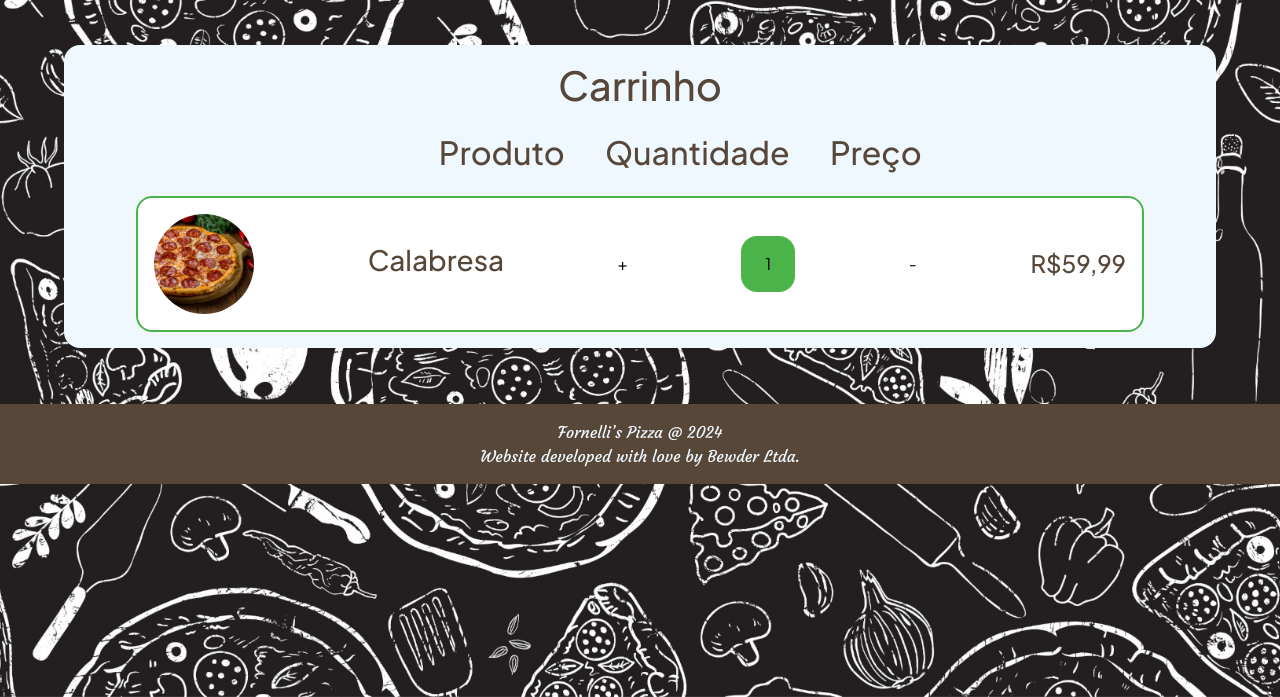
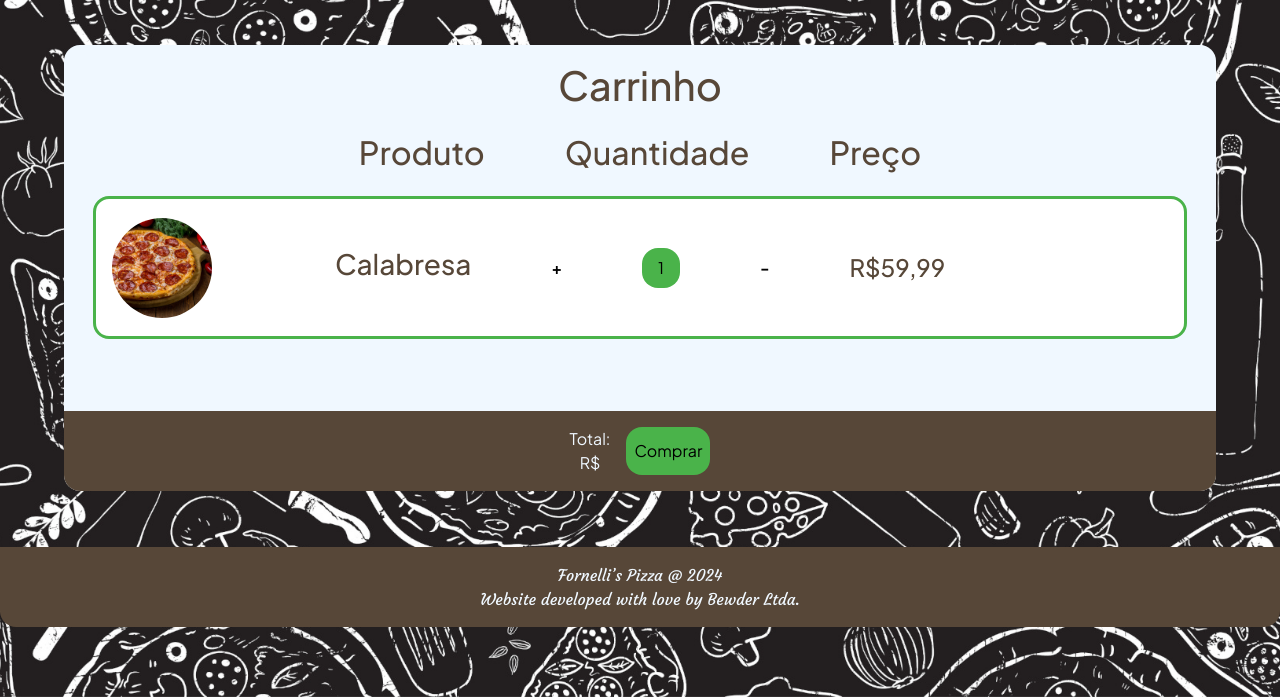
Before and after one commit to jol-tm/fornellis-pizza, a PHP site: page /checkout.php in a window 1280 px wide. Shown: the part 103-800 px from the top of the page. Run offline with PHP 8.4, Linux system fonts and the light colour scheme.

Commit message:
Ajustes no carrinho

```diff
--- a/checkout.php
+++ b/checkout.php
@@ -10,11 +10,17 @@
         <div class="item">
             <img class="imgProd" height="100" src="imgs\cardapio\calabresa.jpg" alt="">
             <h3>Calabresa</h3>
-            <a href="">+</a>
-            <div class="amount">1</div>
-            <a href="">-</a>
+                <a href="" >+</a>
+                <div class="number">1</div>
+                <a href="" >-</a>
             <h4 class="price">R$59,99</h4>
         </div>
     </div>
+    <footer>
+        Total: <br>R$
+        <form action="" method="post">
+            <button type="submit">Comprar</button>
+        </form>
+    </footer>
 </div>
 <?php include "assets/footer.php"; ?>
--- a/styles/changeRegistration.css
+++ b/styles/changeRegistration.css
@@ -1,13 +1,13 @@
 .red-btn{
     color: white;
-    background-color: #a70011;
+    background-color: var(--c1);
     border: none;
 }
 .wrapper{
     display: flex;
     justify-content: space-between;
     align-items: center;
-    gap: 5rem;
+    gap: 1rem;
 }
 .box{
     margin-top: 3rem;
--- a/styles/checkout.css
+++ b/styles/checkout.css
@@ -5,41 +5,55 @@
     align-items: center;
     flex-direction: column;
     gap: 1rem;
+    padding: 1rem 0 0 0;
+}
+
+.topo {
+    display: flex;
+    flex-direction: row;
+    gap: 5rem;
 }
 
 .imgProd {
+    position: absolute;
+    left: 1rem;
     border-radius: 50%;
 }
 
-a {
-    color: black;
-}
-
 #itens {
-    display: flex;
-    justify-content: center;
-    flex-direction: column;
-    width: 90%;
-
-}
-.topo {
-    display: flex;
-    gap: 10%;
+    width: 95%;
 }
 
 .item {
+    position: relative;
     display: flex;
-    justify-content: space-between;
+    justify-content: center;
     align-items: center;
-    padding: 1rem;
-    border: 2px solid var(--c2);
+    gap: 5rem;
+    padding: 3rem 0;
+    border: 3px solid var(--c2);
     border-radius: 1rem;
     background-color: white;
+    a {
+        color: black;
+        font-weight: bolder;
+        transition: .3s;
+    }
+    a:hover {
+        transform: translateY(-3px);
+    }
 }
 
-.amount {
+.number {
     color: black;
-    padding: 1rem 1.5rem;
+    padding: .5rem 1rem;
     background-color: var(--c2);
     border-radius: 1rem;
 }
+
+footer {
+    gap: 1rem;
+    width: 100%;
+    background-color: var(--c4);
+    border-radius: 0 0 1rem 1rem;
+}
--- a/styles/index.css
+++ b/styles/index.css
@@ -159,7 +159,7 @@ form {
     button {
         text-align: center;
         height: 3rem;
-        border: 2px solid #006600;
+        border: none;
         border-radius: 1rem;
         background-color: var(--c2);
         padding: .5rem;
```
